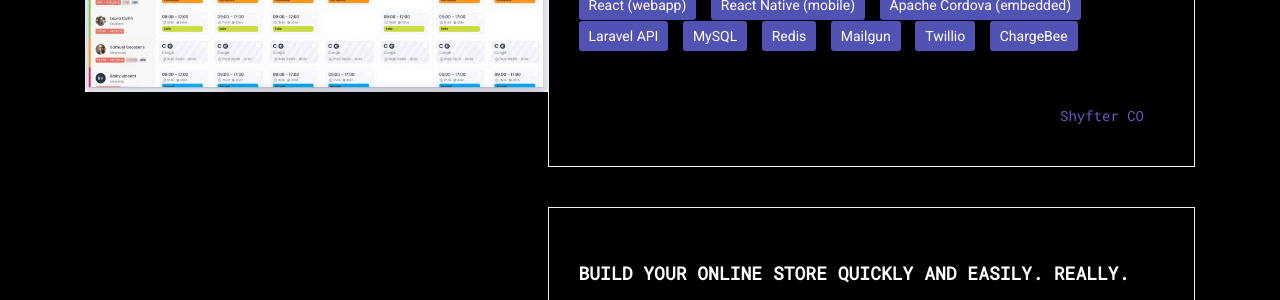
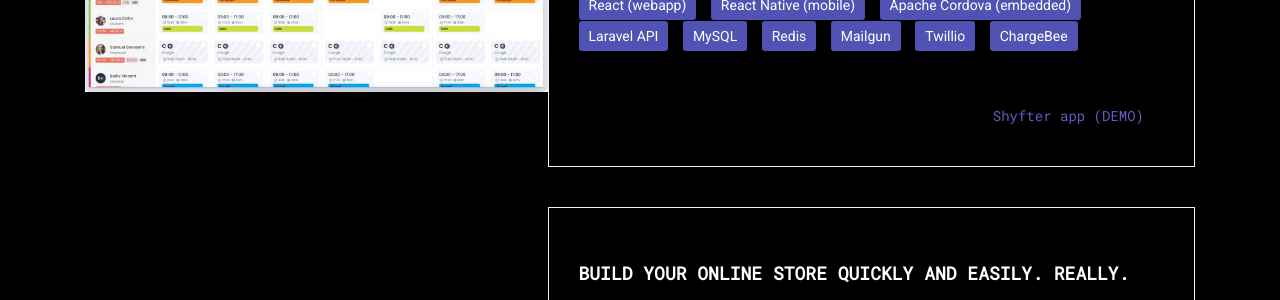
Before and after one commit to CaddyDz/caddydz.github.io, a Jekyll site: the page built from index.md, in a window 1280 px wide and 900 px high, scrolled down 4300 px. Shown: the part 154-454 px from the top of the window. Built offline with Jekyll 4.4.1, drawn with Linux system fonts in a browser that asks for light colours; nearby versions of some CDN libraries.

Commit message:
Link to Shyfter demo
Signed-off-by: Salim Djerbouh <13698160+CaddyDz@users.noreply.github.com>

```diff
--- a/_layouts/default.html
+++ b/_layouts/default.html
@@ -473,11 +473,10 @@
                 <li>ChargeBee</li>
               </ul>
               <a
-                rel="noreferrer nofollow noopenner"
-                href="https://shyfter.co/en"
+                href="https://shyfter.dsalim.dev"
                 class="project-card__link"
                 target="_blank"
-                >Shyfter CO</a
+                >Shyfter app (DEMO)</a
               >
             </div>
           </div>
```
